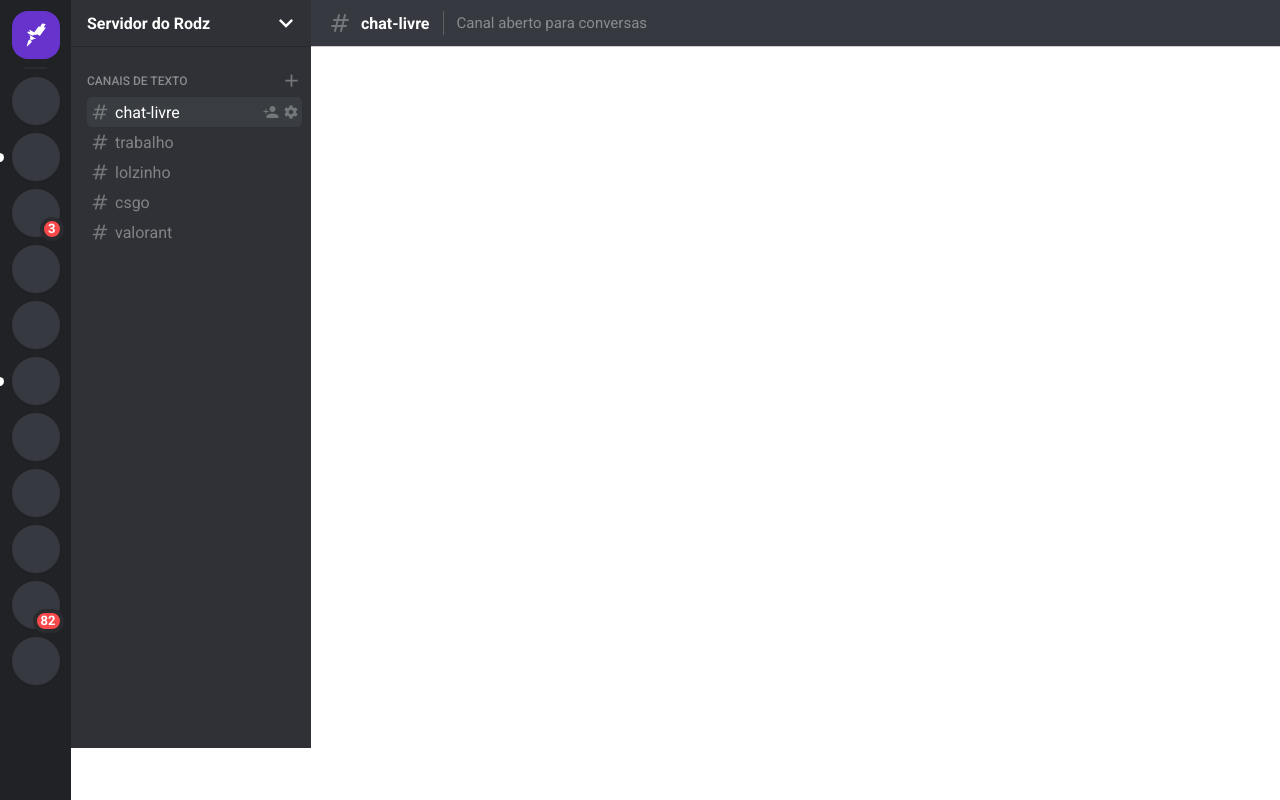
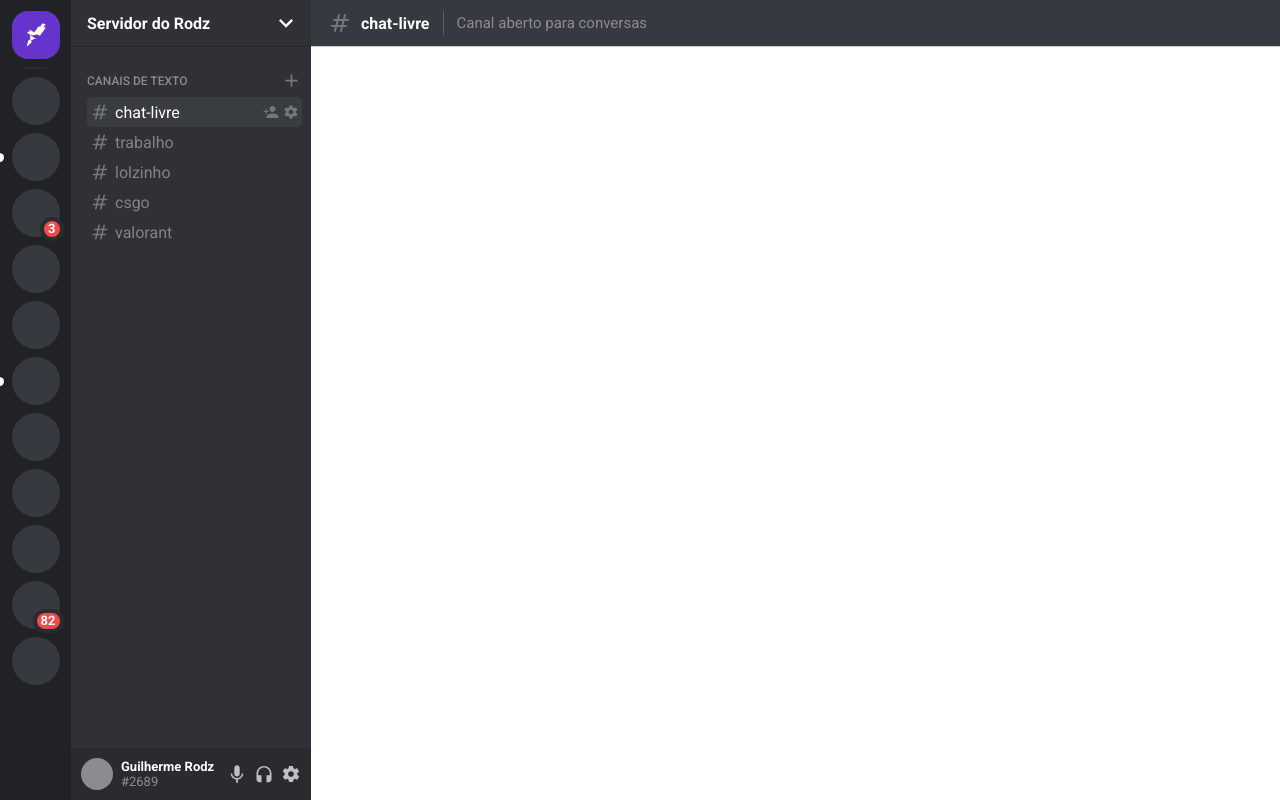
Before and after one commit to DragonSD21/interfaces-clones, a React (Create React App) app in the folder interface-discord/: page / in a window 1280 px wide. Built offline with nearby package versions, Linux system fonts and the light colour scheme; the HTML template or start-up script is replaced by a standard one.

Commit message:
UserInfo

```diff
--- a/interface-discord/src/components/ChannelList/styles.ts
+++ b/interface-discord/src/components/ChannelList/styles.ts
@@ -1,5 +1,5 @@
 import styled from 'styled-components';
-import { MdAdd } from 'react-icons/md'
+import { MdAdd } from 'react-icons/md';
 
 export const Container = styled.div`
     grid-area: CL;
--- a/interface-discord/src/components/Layout/index.tsx
+++ b/interface-discord/src/components/Layout/index.tsx
@@ -4,6 +4,7 @@
 import ServerName from '../ServerName';
 import ChannelInfo from '../ChannelInfo';
 import ChannelList from '../ChannelList';
+import UserInfo from '../UserInfo';
 
 import { Container } from './styles';
 
@@ -14,6 +15,7 @@
           <ServerName />
           <ChannelInfo />
           <ChannelList />
+          <UserInfo />
       </Container>
   );
 }
--- /dev/null
+++ b/interface-discord/src/components/UserInfo/index.tsx
@@ -0,0 +1,25 @@
+import React from 'react';
+
+import { Container, Profile, Avatar, UserData, Icons, MicIcon, HeadphoneIcon, SettingsIcon } from './styles';
+
+const UserInfo: React.FC = () => {
+  return (
+      <Container>
+          <Profile>
+            <Avatar />
+            <UserData>
+                <strong>Guilherme Rodz</strong>
+                <span>#2689</span>
+            </UserData>
+          </Profile>
+
+          <Icons>
+              <MicIcon />
+              <HeadphoneIcon />
+              <SettingsIcon />
+          </Icons>
+      </Container>
+  );
+}
+
+export default UserInfo;
--- /dev/null
+++ b/interface-discord/src/components/UserInfo/styles.ts
@@ -0,0 +1,78 @@
+import styled, { css } from 'styled-components';
+import { IoMdMic, IoMdHeadset, IoMdSettings } from 'react-icons/io';
+
+export const Container = styled.div`
+    grid-area: UI;
+
+    display: flex;
+    align-items: center;
+    justify-content: space-between;
+
+    padding: 10px;
+    background-color: var(--quaternary);
+    box-shadow: rgba(0, 0, 0, .2) 0 1px 0 0;
+`;
+
+export const Profile = styled.div`
+    display: flex;
+    align-items: center;
+`;
+
+export const Avatar = styled.div`
+    width: 32px;
+    height: 32px;
+    border-radius: 50%;
+    background-color: var(--gray);
+`;
+
+export const UserData = styled.div`
+    margin-left: 8px;
+
+    display: flex;
+    flex-direction: column;
+
+    > strong {
+        font-size: 13px;
+        color: var(--white);
+        display: block;
+    }
+
+    > span {
+        color: var(--gray);
+        font-size: 13px;
+    }
+`;
+
+export const Icons = styled.div`
+    display: flex;
+    align-items: center;
+
+    /* > svg:not(:first-child) {
+        margin-left: 7px;
+    } */
+
+    > svg + svg {
+        margin-left: 7px;
+    }
+`;
+
+const iconCSS = css`
+    width: 20px;
+    height: 20px;
+    color: var(--white);
+
+    opacity: .7;
+    cursor: pointer;
+
+    transition: opacity .2s;
+
+    &:hover {
+        opacity: 1;
+    }
+`;
+
+export const MicIcon = styled(IoMdMic)`${iconCSS}`;
+
+export const HeadphoneIcon = styled(IoMdHeadset)`${iconCSS}`;
+
+export const SettingsIcon = styled(IoMdSettings)`${iconCSS}`;
```
